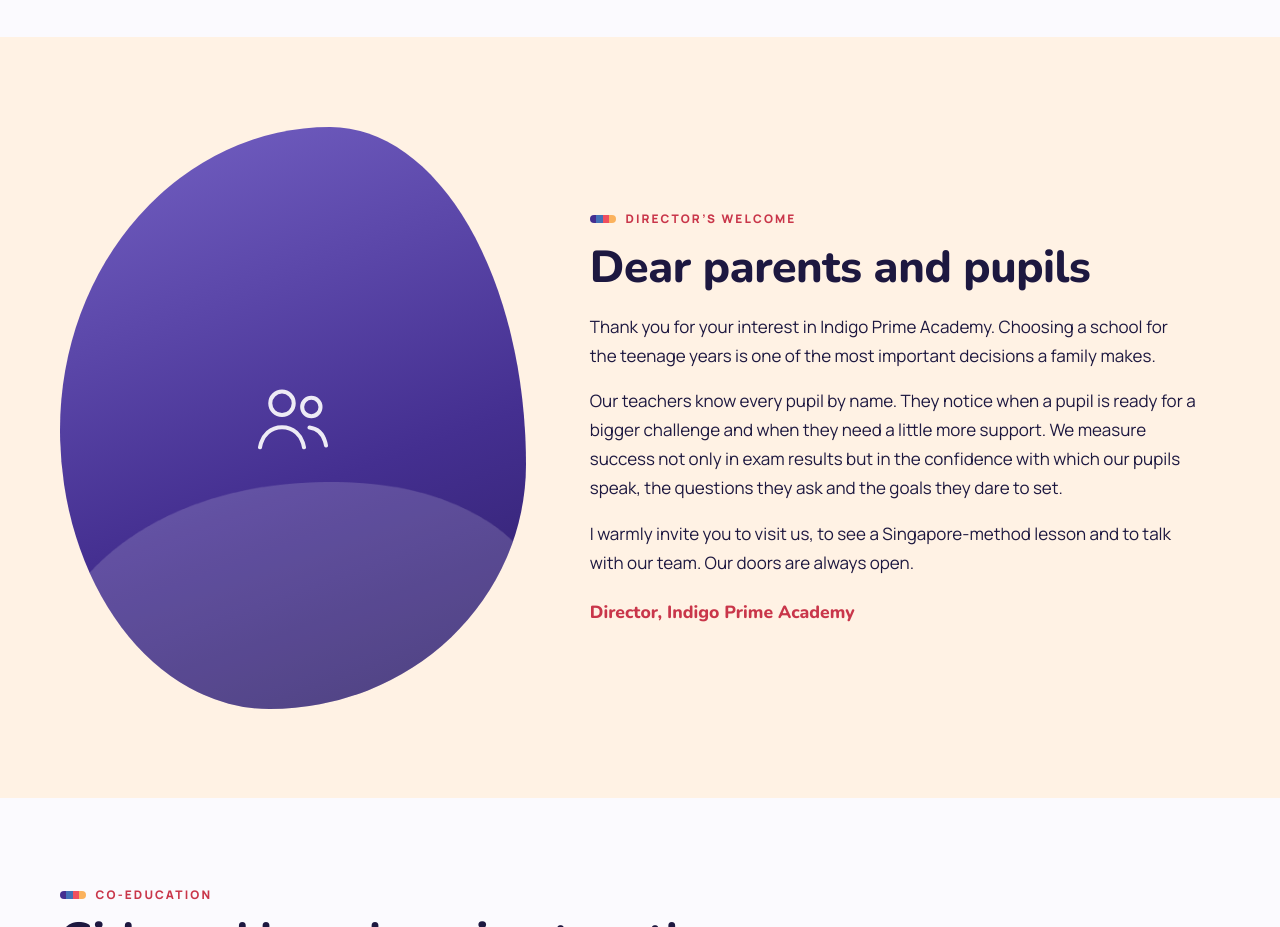
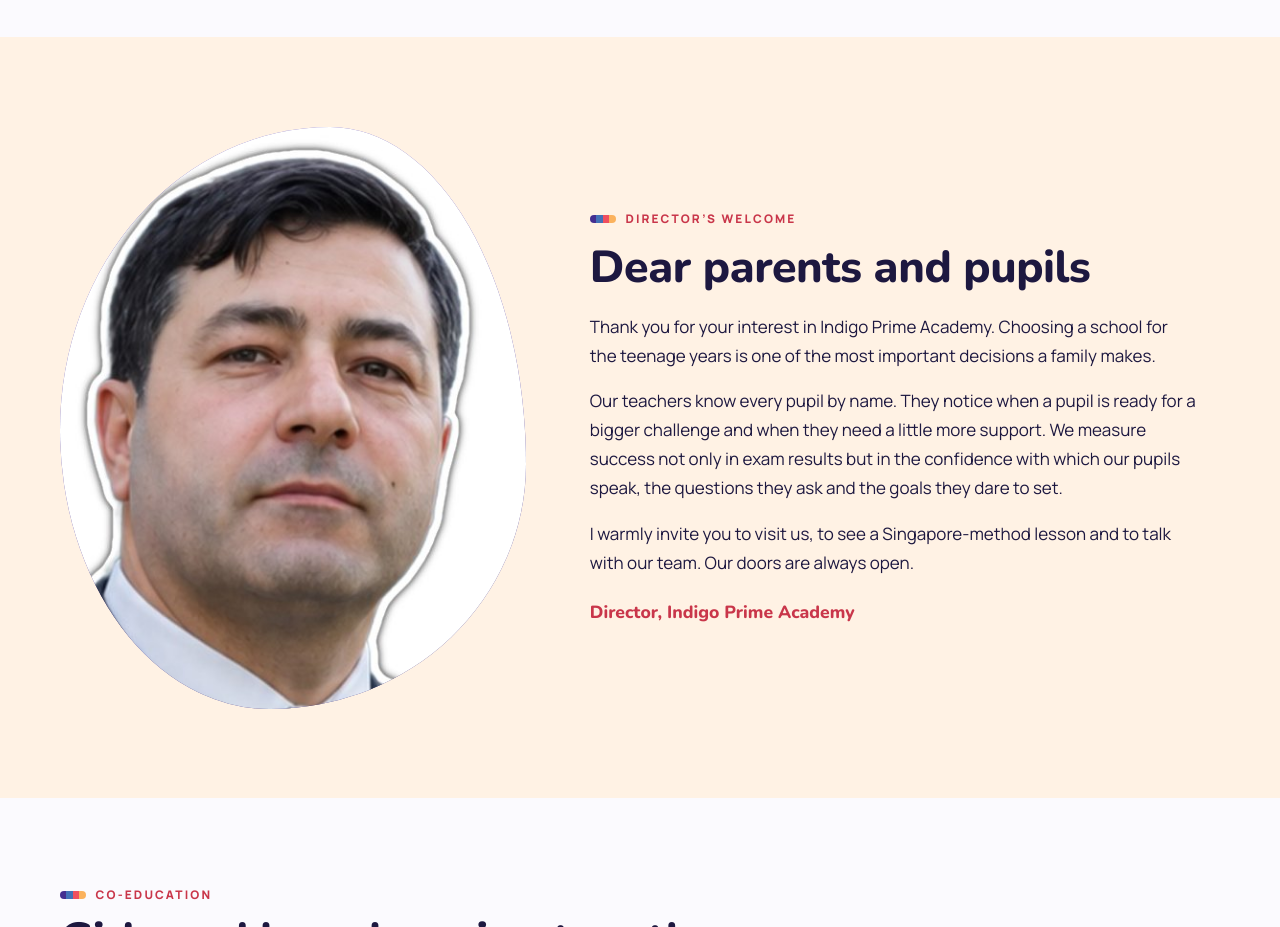
Before and after one commit to ademtkn/indigoprimeacademy, a plain HTML site: page docs/en/about.html in a window 1280 px wide. Shown: the part 2100-3027 px from the top of the page. Drawn offline with nearby package versions, Linux system fonts and the light colour scheme.

Commit message:
Admin panel update: 1 picture(s)

```diff
--- a/docs/en/about.html
+++ b/docs/en/about.html
@@ -87,7 +87,7 @@
 
 <section class="sec sec--blush" id="director">
   <div class="wrap split split--welcome">
-    <figure class="ph ph--indigo ph--tall"><span class="ph-emblem" aria-hidden="true"></span><svg class="ph-ico" viewBox="0 0 24 24" fill="none" stroke="currentColor" stroke-width="1.6" stroke-linecap="round" stroke-linejoin="round" aria-hidden="true"><circle cx="9" cy="8" r="3.2"/><path d="M3 20c.6-3.4 3-5.5 6-5.5s5.4 2.1 6 5.5"/><circle cx="17" cy="9" r="2.5"/><path d="M16.5 14.6c2.4.3 4 2.1 4.5 4.9"/></svg></figure>
+    <figure class="ph ph--indigo ph--tall"><img src="../assets/img/photos/director.jpg" alt="" loading="lazy"><span class="ph-emblem" aria-hidden="true"></span></figure>
     <div class="prose">
       <p class="eyebrow">Director’s welcome</p>
       <h2>Dear parents and pupils</h2>
```
Also changed, not shown: docs/ky/about.html (+1 -1 lines), docs/ru/about.html (+1 -1 lines), assets/img/photos/director.jpg (added), docs/assets/img/photos/director.jpg (added).
